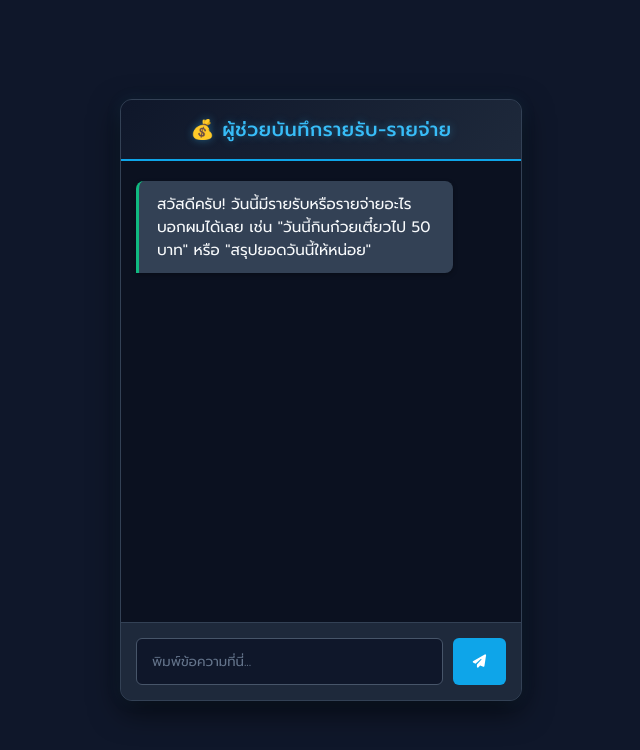
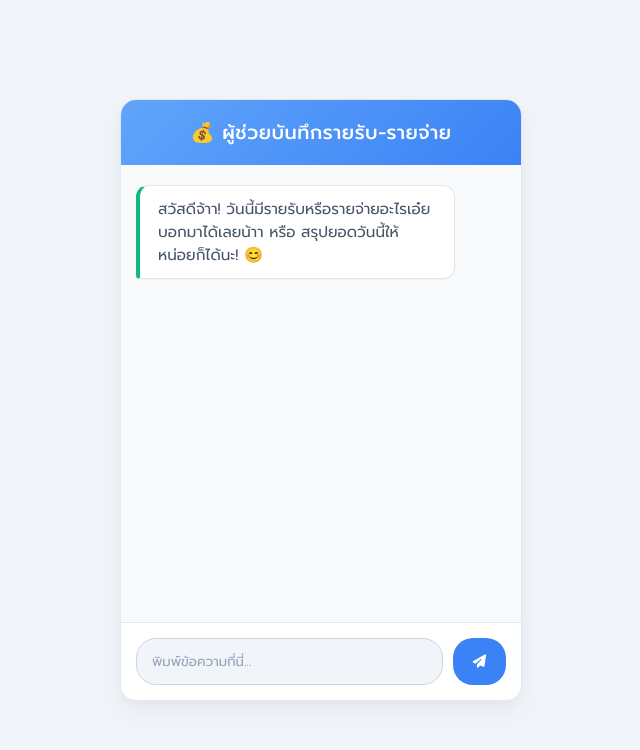
Before and after one commit to ViewNaRak/Income-Expenses, a website: page public/index.html in a window 1280 px wide. Shown: the whole page, without its empty margins (319-959 px from the left). Drawn offline with Linux system fonts and the light colour scheme.

Commit message:
เพิ่มสีสัน

```diff
--- a/public/index.html
+++ b/public/index.html
@@ -16,7 +16,7 @@
 
         <div class="chat-messages" id="chatMessages">
             <div class="message bot-message">
-                สวัสดีครับ! วันนี้มีรายรับหรือรายจ่ายอะไร บอกผมได้เลย เช่น "วันนี้กินก๋วยเตี๋ยวไป 50 บาท" หรือ "สรุปยอดวันนี้ให้หน่อย"
+                สวัสดีจ้าา! วันนี้มีรายรับหรือรายจ่ายอะไรเอ๋ย บอกมาได้เลยน้าา  หรือ สรุปยอดวันนี้ให้หน่อยก็ได้นะ! 😊
             </div>
         </div>
 
--- a/public/style.css
+++ b/public/style.css
@@ -2,41 +2,40 @@
 
 body {
     font-family: 'Prompt', 'Segoe UI', Tahoma, sans-serif;
-    background-color: #0f172a;
+    background-color: #f1f5f9;
     display: flex;
     justify-content: center;
     align-items: center;
     height: 100vh;
     margin: 0;
-    color: #e2e8f0;
+    color: #334155;
 }
 
 .chat-container {
     width: 400px;
     height: 600px;
-    background: #1e293b;
-    border-radius: 12px;
-    box-shadow: 0 10px 30px rgba(0, 0, 0, 0.6), 0 0 15px rgba(56, 189, 248, 0.1);
+    background: #ffffff;
+    border-radius: 16px;
+    box-shadow: 0 10px 25px rgba(0, 0, 0, 0.05), 0 4px 10px rgba(0, 0, 0, 0.02);
     display: flex;
     flex-direction: column;
     overflow: hidden;
-    border: 1px solid #334155;
+    border: 1px solid #e2e8f0;
 }
 
 .chat-header {
-    background: linear-gradient(135deg, #0f172a, #1e293b);
-    border-bottom: 2px solid #0ea5e9;
-    color: #38bdf8;
-    padding: 15px;
+    background: linear-gradient(135deg, #60a5fa, #3b82f6);
+    color: #ffffff;
+    padding: 18px 15px;
     text-align: center;
-    letter-spacing: 0.5px;
+    box-shadow: 0 2px 10px rgba(59, 130, 246, 0.1);
 }
 
 .chat-header h2 {
     margin: 0;
     font-size: 1.2rem;
     font-weight: 500;
-    text-shadow: 0 0 8px rgba(56, 189, 248, 0.4);
+    letter-spacing: 0.5px;
 }
 
 .chat-messages {
@@ -46,77 +45,80 @@ body {
     display: flex;
     flex-direction: column;
     gap: 12px;
-    background-color: #0b1120;
+    background-color: #f8fafc;
 }
 
 .chat-messages::-webkit-scrollbar {
     width: 6px;
 }
 .chat-messages::-webkit-scrollbar-thumb {
-    background-color: #475569;
+    background-color: #cbd5e1;
     border-radius: 10px;
 }
 
 .message {
     padding: 12px 18px;
-    border-radius: 8px;
+    border-radius: 12px;
     max-width: 75%;
     word-wrap: break-word;
     font-size: 0.95rem;
     line-height: 1.5;
-    box-shadow: 0 2px 5px rgba(0,0,0,0.3);
+    box-shadow: 0 1px 2px rgba(0,0,0,0.05);
 }
 
 .user-message {
-    background: #0ea5e9;
+    background: #3b82f6;
     color: #ffffff;
     align-self: flex-end;
-    border-bottom-right-radius: 0px;
+    border-bottom-right-radius: 4px;
 }
 
 .bot-message {
-    background: #334155;
-    color: #f8fafc;
+    background: #ffffff;
+    color: #475569;
     align-self: flex-start;
-    border-bottom-left-radius: 0px;
-    border-left: 3px solid #10b981;
+    border-bottom-left-radius: 4px;
+    border: 1px solid #e2e8f0;
+    border-left: 4px solid #10b981;
+    font-family: 'Prompt', sans-serif;
 }
 
 .chat-input {
     display: flex;
     padding: 15px;
-    background: #1e293b;
-    border-top: 1px solid #334155;
+    background: #ffffff;
+    border-top: 1px solid #e2e8f0;
 }
 
 .chat-input input {
     flex: 1;
     padding: 12px 15px;
-    background: #0f172a;
-    color: #f8fafc;
-    border: 1px solid #475569;
-    border-radius: 6px;
+    background: #f1f5f9;
+    color: #334155;
+    border: 1px solid #cbd5e1;
+    border-radius: 20px;
     outline: none;
     font-family: 'Prompt', sans-serif;
     transition: all 0.3s ease;
 }
 
 .chat-input input:focus {
-    border-color: #38bdf8;
-    box-shadow: 0 0 8px rgba(56, 189, 248, 0.3);
+    border-color: #60a5fa;
+    background: #ffffff;
+    box-shadow: 0 0 0 3px rgba(96, 165, 250, 0.2);
 }
 
 .chat-input input::placeholder {
-    color: #64748b;
+    color: #94a3b8;
 }
 
 .chat-input button {
     margin-left: 10px;
     padding: 12px 20px;
-    background: #0ea5e9;
+    background: #3b82f6;
     color: white;
     border: none;
-    border-radius: 6px;
+    border-radius: 20px;
     cursor: pointer;
     font-weight: 500;
     font-family: 'Prompt', sans-serif;
@@ -124,7 +126,7 @@ body {
 }
 
 .chat-input button:hover {
-    background: #0284c7;
+    background: #2563eb;
 }
 
 .chat-input button:active {
```
